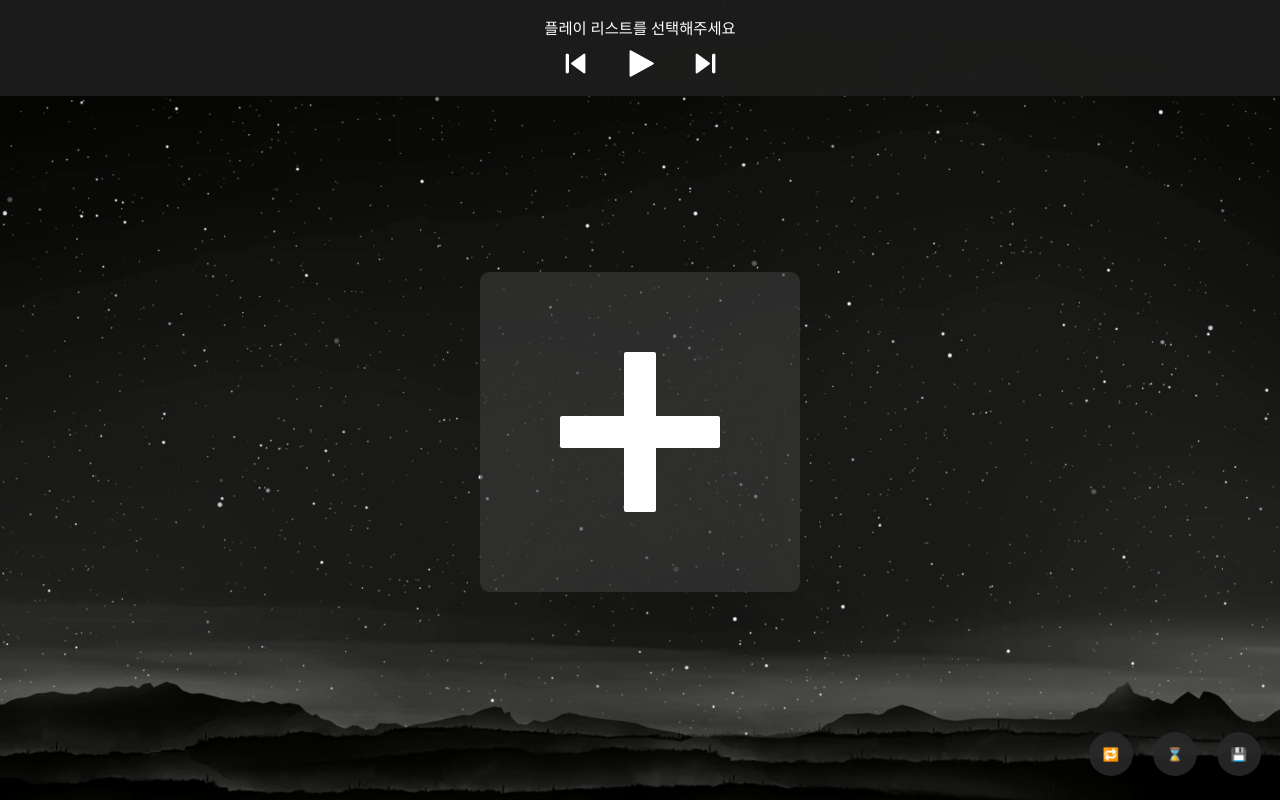
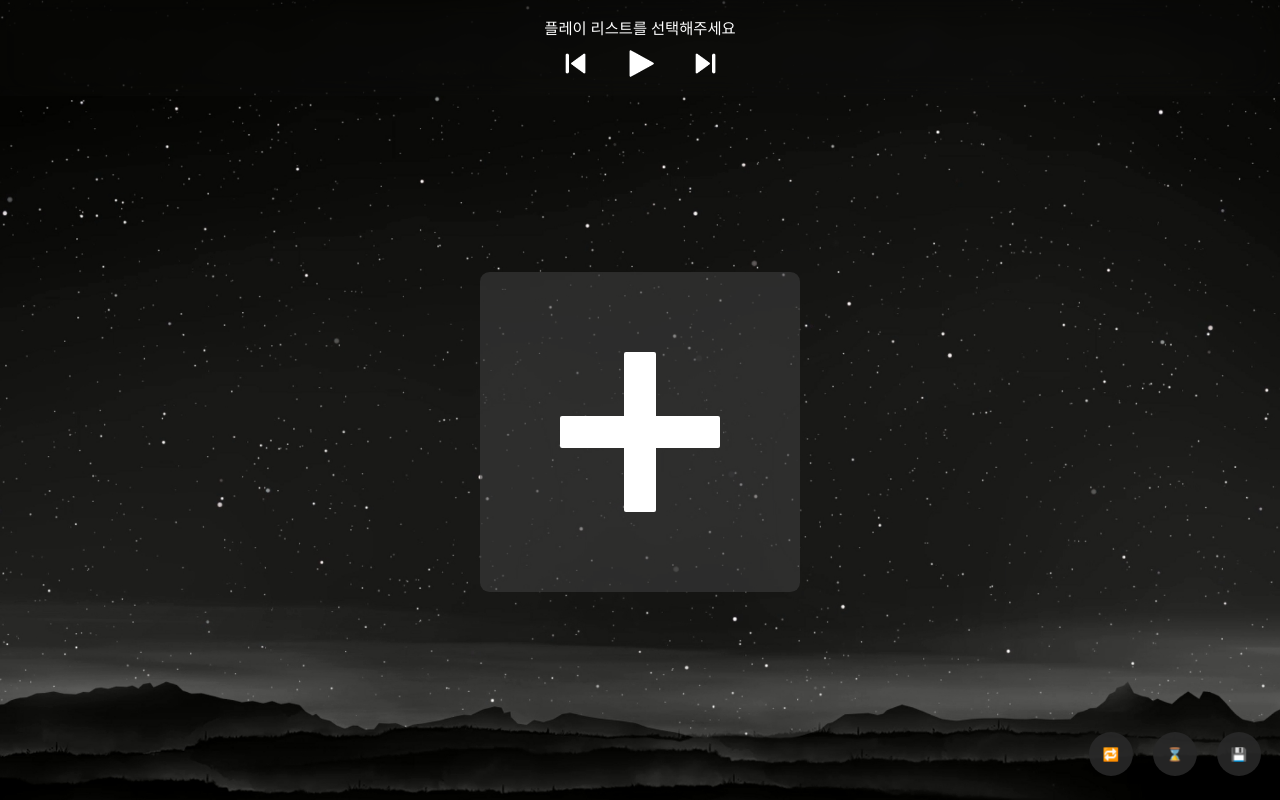
Before and after one commit to mocoorong/music-player, a Next.js app: page / in a window 1280 px wide. Built offline with nearby package versions, Linux system fonts and the light colour scheme.

Commit message:
뮤직바 배경 수정

```diff
--- a/app/page.css
+++ b/app/page.css
@@ -197,7 +197,7 @@ body {
   width: 100%;
   height: 12%;
   min-height: 80px;
-  background: rgba(30, 30, 30, 0.9);
+  background: rgba(20, 20, 20, 0.2);
   backdrop-filter: blur(15px);
   display: flex;
   align-items: center;
```
